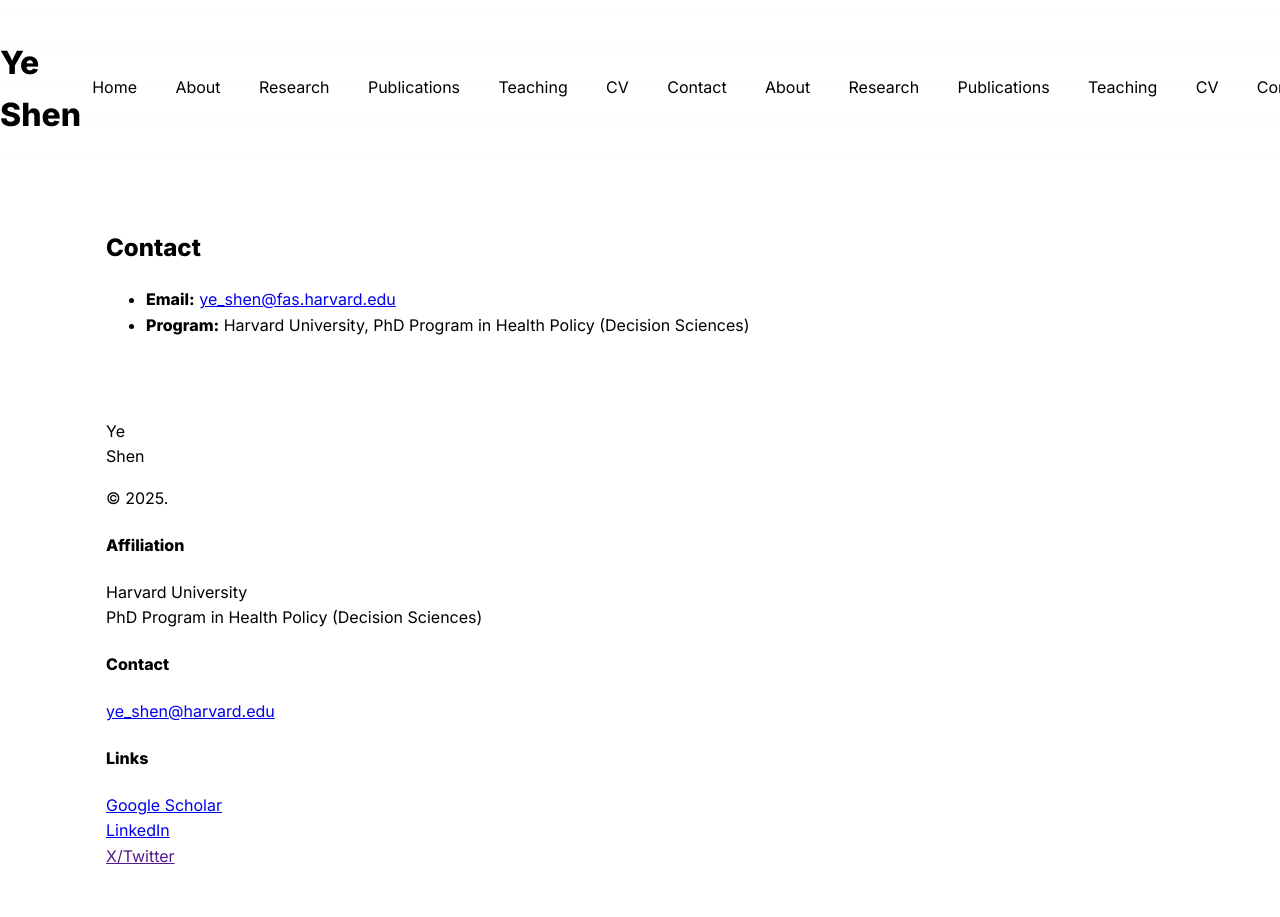
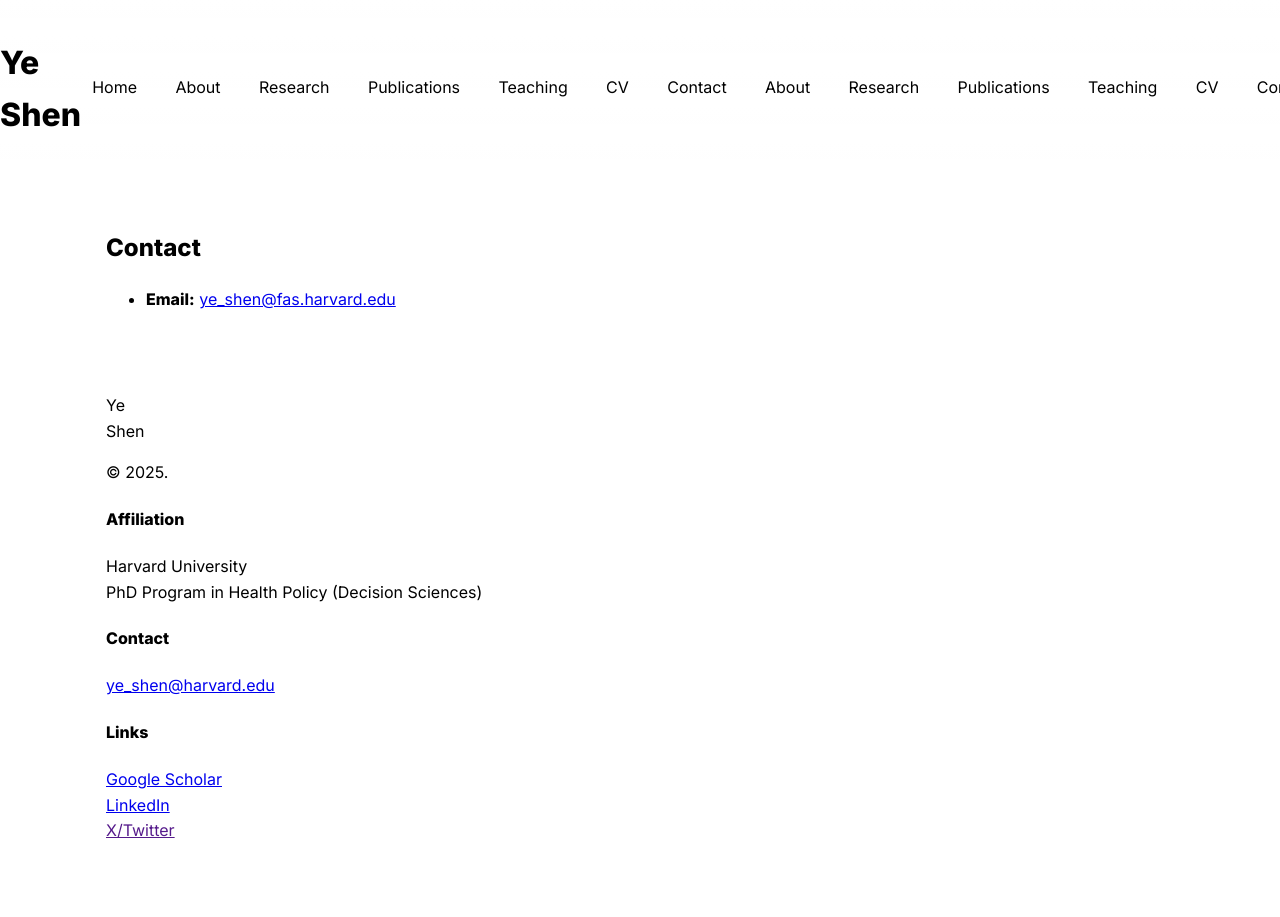
Before and after one commit to yshen11/yeshen-site, a Jekyll site: the page built from contact.md, in a window 1280 px wide. Built offline with Jekyll 4.4.1, drawn with Linux system fonts in a browser that asks for light colours.

Commit message:
Update contact.md

```diff
--- a/contact.md
+++ b/contact.md
@@ -7,4 +7,3 @@ permalink: /contact/
 ## Contact
 
 - **Email:** <a href="mailto:ye_shen@fas.harvard.edu">ye_shen@fas.harvard.edu</a><br>
-- **Program:** Harvard University, PhD Program in Health Policy (Decision Sciences)
```
